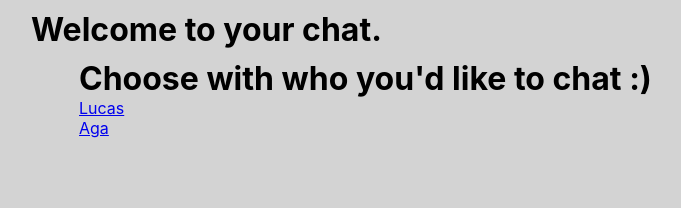
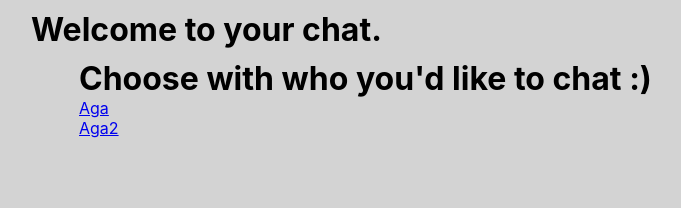
Before and after one commit to elzp/web-chat-app, a React (Create React App) app: page / in a window 1280 px wide. Shown: the top 208 px of the page, without its empty margins (17-698 px from the left). Built offline with nearby package versions, Linux system fonts and the light colour scheme.

Commit message:
Add right  url path to conversations

```diff
--- a/src/App.js
+++ b/src/App.js
@@ -1,31 +1,36 @@
 
 import Chat from './Chat';
 import './App.css';
-// import {BrowserRouter, Route, Switch } from 'react-router-dom';
 // import  friends from './friends.json';
-import {UsernameContext}  from './Contexts/contexts'
 
+const style = {
+  Appdiv:{
+    background: "lightgrey",
+    //height: "100%",
+    padding: "10px 3em",
+  },
+}
 
 function App() {
 
+const loggedUser = {
+  name: 'Lucas',
+  id: 1
+};
 
+const output = loggedUser.id <1 ? (
 
-const style = {
-    Appdiv:{
-      background: "lightgrey",
-      //height: "100%",
-      padding: "10px 3em",
-    },
-  }
+<h1 data-testid="not-logged">Please, login.</h1>
+
+) :
+    (<div>
+    <h1 data-testid="welcome">Welcome to your chat.</h1>
+    <Chat loggedUser={loggedUser}/>
+    </div>);
+
   return (
   <div style={style.Appdiv}>
-    <h1 data-testid="welcome">Welcome to your chat.</h1>
-    <UsernameContext.Provider value ={
-        'Aga2'
-        // 'You are not logged in.'
-        }>
-    <Chat/>
-    </UsernameContext.Provider>
+    {output}
 
   </div>
 
--- a/src/Chat.js
+++ b/src/Chat.js
@@ -9,36 +9,7 @@ import  friends from './friends.json';
 import React/*, {useState}*/ from 'react';
 import {UsernameContext}  from './Contexts/contexts';
 
-function Chat() {
-//const [listedElem,  setlistedElem] = useState([]);
-// let [newcomment, setNewoment] = useState("");
-// let [username, setNewusername] = useState("");
-// const listoffriends = Object.values(friends).map(item=>(<div >{item.name}</div>))
 
-// const chandleButtonClick = async (e) => {
-//   if(username ==="" & newcomment ==="") return;
-//    // const newelement =+ listedElem.length;
-//    // const newList = actualElem
-//     const newComment = {username: username, comment: newcomment}
-//     await setlistedElem(actualElem=> [...actualElem, newComment]);
-//     setNewoment("");
-//     setNewusername("");
-
-// }
-
-// const handleChange = (e, type)=>{
-//   switch(type){
-//     case 'comment':
-//       setNewoment(e.target.value);
-//       break;
-//     case "username":
-//       setNewusername(e.target.value);
-//       break;
-//     default:
-//       break;
-//   }
-
-// }
 const style = {
   Chatdiv:{
     background: "lightgrey",
@@ -46,6 +17,10 @@ const style = {
     padding: "10px 3em",
   },
 }
+
+function Chat(props) {
+
+const idLoggedUser = props.loggedUser.id;
   return (
   <div style={style.Chatdiv}>
     <h1 data-testid="welcome">Choose with who you'd like to chat :)</h1>
@@ -55,19 +30,24 @@ const style = {
       <BrowserRouter>
         <Switch>
 
-        {Object.entries(friends).map(item=>(
+        {Object.entries(friends).map(item=>{
+          const conversationBox= (
             //trzeba dodać id do nazwy urzytkownika w kontekscie i ustawić tu w path
-              <Route path={`/${item[0]}`}>
-              <ViewOfConv username ={item[1].name} loggedUser={user}/>
+                <Route path={`/${idLoggedUser}-${item[0]}`}>
+                <ViewOfConv username ={item[1].name} loggedUser={props.loggedUser}/>
                 </Route>
-            ))
+              )
+          return conversationBox;
+
+          })
         }
 
 
 
       </Switch>
     </BrowserRouter>
-    <ListOfFriends loggedUser={user}/>
+    <ListOfFriends loggedUser={props.loggedUser}/>
+    {/* {JSON.stringify(props.loggedUser)} */}
     </div>
     )}
 
--- a/src/Contexts/contexts.js
+++ b/src/Contexts/contexts.js
@@ -1,3 +1,7 @@
 import {createContext} from 'react';
 
-export const  UsernameContext = createContext('You are not logged in.');
+export const  UsernameContext = createContext(
+    {
+        name: undefined,
+        id: -1,
+    });
--- a/src/ListOfFriends.js
+++ b/src/ListOfFriends.js
@@ -18,7 +18,7 @@ function ListOfFriends(props) {
   //  const listoffriends = Object.values(friends).map(item=>(<div >{item.name}</div>))
   const dataforuser = Object.entries(friend);
   const numbersOfFriends = dataforuser
-    .filter(it=>it[1].name ===props.loggedUser)[0][1]
+    .filter(it=>it[1].name ===props.loggedUser.name)[0][1]
     ["friends"]
 
     const namesoffiends = numbersOfFriends
@@ -26,29 +26,29 @@ function ListOfFriends(props) {
       dataforuser[it-1][1]["name"]
       )
     const urlsoffiends = dataforuser
-    .filter(it=>it[1].name ===props.loggedUser)[0][1]
+    .filter(it=>it[1].name ===props.loggedUser.name)[0][1]
     ["conversations"]
-     const combo =  namesoffiends.map((it, index)=>[it, urlsoffiends[index]])
-
+     const combo =  namesoffiends.map((it, index)=>[it,numbersOfFriends[index], urlsoffiends[index]]);
+     const idLoggedUser = props.loggedUser.id;
 
 
     return(
         <div data-testid="ListOfFriends" style={style.friends}>
           <BrowserRouter
               forceRefresh={true}>
-          {//Object.entries(friend)
+          {
           combo
           .map(item=>(
             <div>
-              <Link to={`/${item[1]}`}>
-                {/* item[0]}`}> */}
-              {item[0]}  {/*.name} */}
+              <Link to={`/${idLoggedUser}-${item[1]}`}>
+
+              {item[0]}
               </Link>
             </div>
 
           ))}
           </BrowserRouter>
-
+          {/* {JSON.stringify(combo)} */}
         </div>
 
     );
--- a/src/ViewOfConv.js
+++ b/src/ViewOfConv.js
@@ -17,10 +17,11 @@ const chandleButtonClick = async (e) => {
    // const newelement =+ listedElem.length;
    // const newList = actualElem
     const newComment = {
-      username: props.loggedUser,
+      username: props.loggedUser.name,
       comment: newcomment,
     }
     await setlistedElem(actualElem=> [...actualElem, newComment]);
+
     setNewoment("");
     setNewusername("");
 
@@ -54,7 +55,7 @@ const style = {
     buttonClickFnc= {chandleButtonClick}
     newcomment={newcomment}
 
-    username={props.loggedUser} />
+    username={props.loggedUser.name} />
     <Comments data={listedElem}/>
   </div>
 
```
Lines whose indentation alone changed are shown as unchanged.
